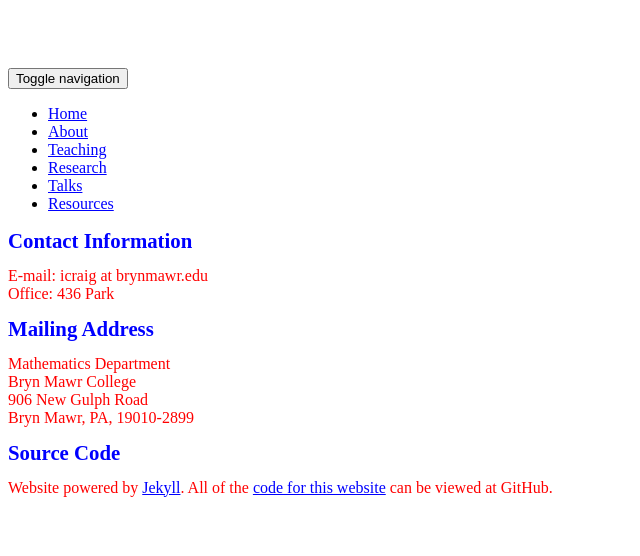
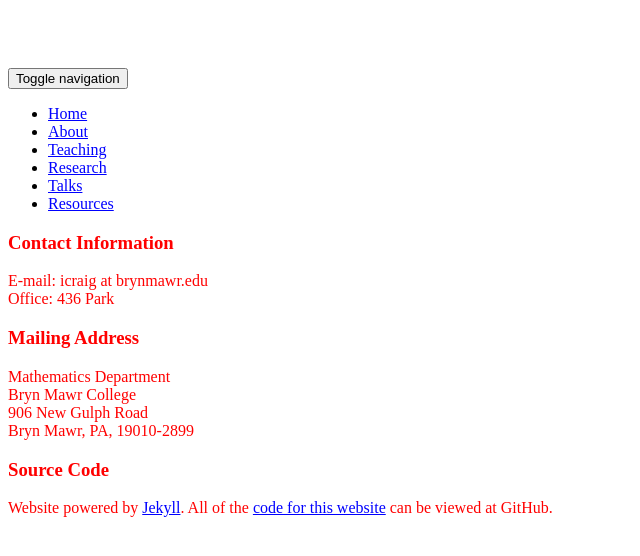
Before and after one commit to isundberg/isaacmc.github.io, a Jekyll site: the page built from index.html, in a window 1280 px wide. Shown: the top 556 px of the page, without its empty margins (0-640 px from the left). Built offline with Jekyll 4.4.1, drawn with Linux system fonts in a browser that asks for light colours.

Commit message:
Update sidebar.html

```diff
--- a/_includes/sidebar.html
+++ b/_includes/sidebar.html
@@ -1,18 +1,20 @@
-<div class="sidebar well">
-<h1>Contact Information</h1>
+<div id="sidebar">
+    <div id="sidebarItem">
+	  <h3>Contact Information</h3>
 		E-mail: icraig at brynmawr.edu<br />
 		Office: 436 Park
 		</div>
 
-<div class="sidebar well">
-<h1>Mailing Address</h1>
+    <div id="sidebarItem">
+		<h3>Mailing Address</h3>
 		Mathematics Department<br />
 		Bryn Mawr College<br />
 		906 New Gulph Road<br />
 		Bryn Mawr, PA, 19010-2899
 		</div>
 
-<div class="sidebar well">
-<h1>Source Code</h1>
+    <div id="sidebarItem">
+		<h3>Source Code</h3>
 		Website powered by <a href="http://jekyllrb.com">Jekyll</a>. All of the <a href="https://github.com/isaacmc/isaacmc.github.io">code for this website</a> can be viewed at GitHub.
 		</div>
+</div>
```
Lines whose indentation alone changed are shown as unchanged.
